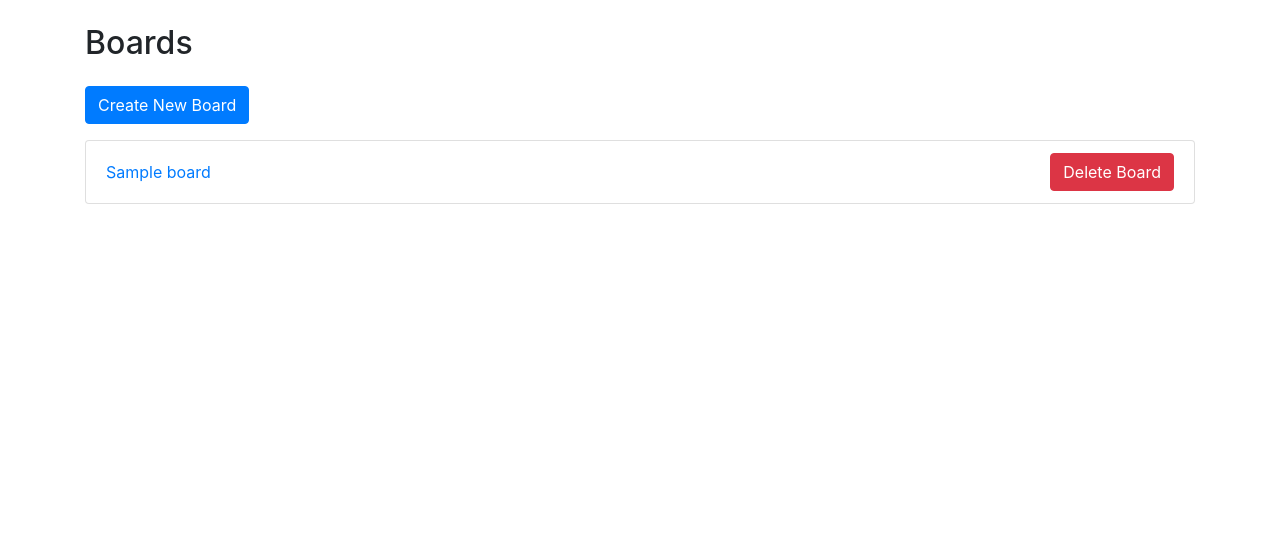
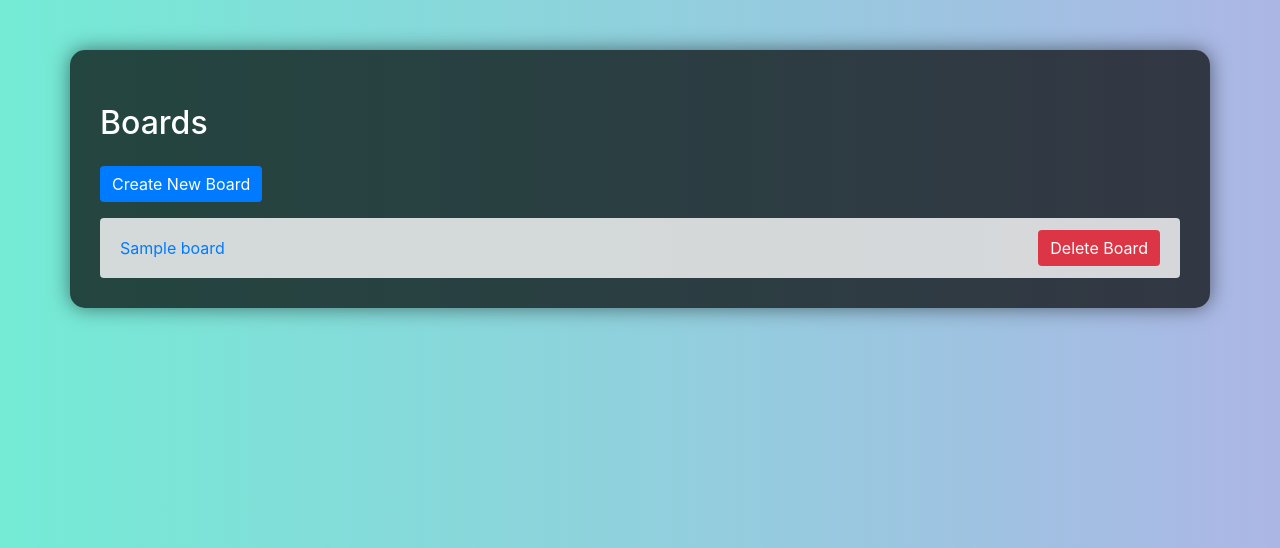
Before and after one commit to meisampw1384/WorkEntry-Simulater, a Django app: page /boards/ in a window 1280 px wide. Shown: the top 548 px of the page. Run offline with Django 4.2, Linux system fonts and the light colour scheme; a user stored in the database is signed in; tables that the repository leaves empty hold one stand-in row (values such as "Sample post"); some libraries are stand-ins or nearby versions.

Commit message:
feat(template) : enhance template files

```diff
--- a/work_entry_app/templates/board_list.html
+++ b/work_entry_app/templates/board_list.html
@@ -3,6 +3,47 @@
 <head>
     <title>Board List - WorkEntry</title>
     <link rel="stylesheet" href="https://maxcdn.bootstrapcdn.com/bootstrap/4.0.0/css/bootstrap.min.css">
+    <style>
+        body {
+            background: linear-gradient(to right, #74ebd5, #ACB6E5);
+            background-size: cover;
+            background-attachment: fixed;
+            color: #fff;
+        }
+        .container {
+            background: rgba(0, 0, 0, 0.7);
+            padding: 30px;
+            border-radius: 15px;
+            box-shadow: 0 0 20px rgba(0, 0, 0, 0.5);
+            margin-top: 50px;
+        }
+        .list-group-item {
+            background: rgba(255, 255, 255, 0.8);
+            color: #333;
+            border: none;
+        }
+        .list-group-item a {
+            color: #007bff;
+            text-decoration: none;
+        }
+        .list-group-item a:hover {
+            text-decoration: underline;
+        }
+        .btn-primary {
+            background: #007bff;
+            border: none;
+        }
+        .btn-primary:hover {
+            background: #0056b3;
+        }
+        .btn-danger {
+            background: #dc3545;
+            border: none;
+        }
+        .btn-danger:hover {
+            background: #c82333;
+        }
+    </style>
 </head>
 <body>
     <div class="container">
--- a/work_entry_app/views.py
+++ b/work_entry_app/views.py
@@ -42,7 +42,7 @@ class BoardDetailView(LoginRequiredMixin, DetailView):
         context['card_form'] = CardForm()
         context['timezone_now'] = timezone.now()
         return context
-
+    #for delete the board
     def post(self, request, *args, **kwargs):
         board = self.get_object()
         if 'delete_board' in request.POST:
```
Also changed, not shown: work_entry_app/templates/board_detail.html (+53 -3 lines), work_entry_app/templates/create_board.html (+33 -0 lines), work_entry_app/templates/create_card.html (+40 -0 lines).
